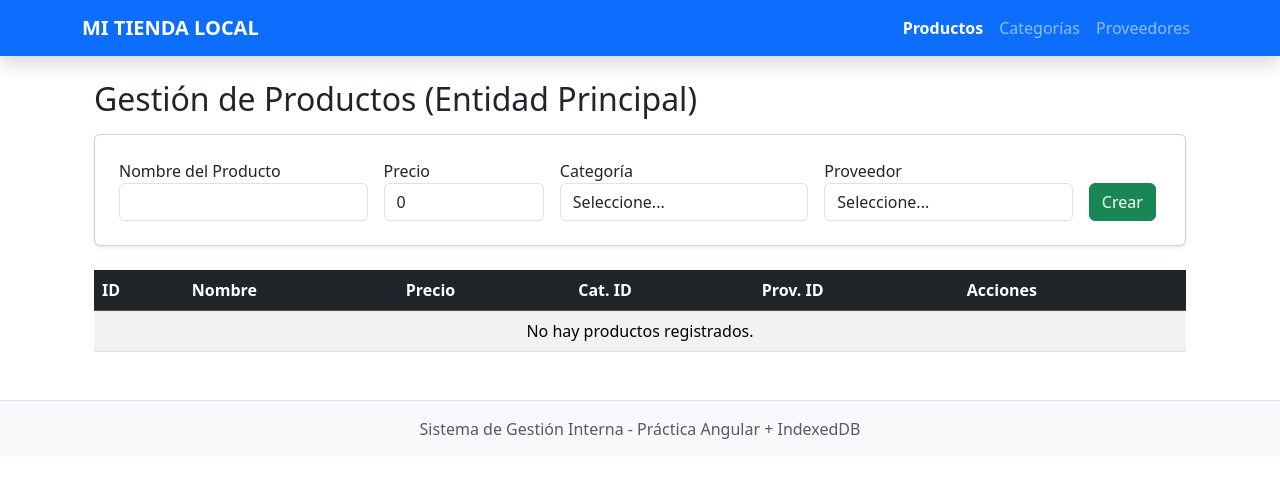
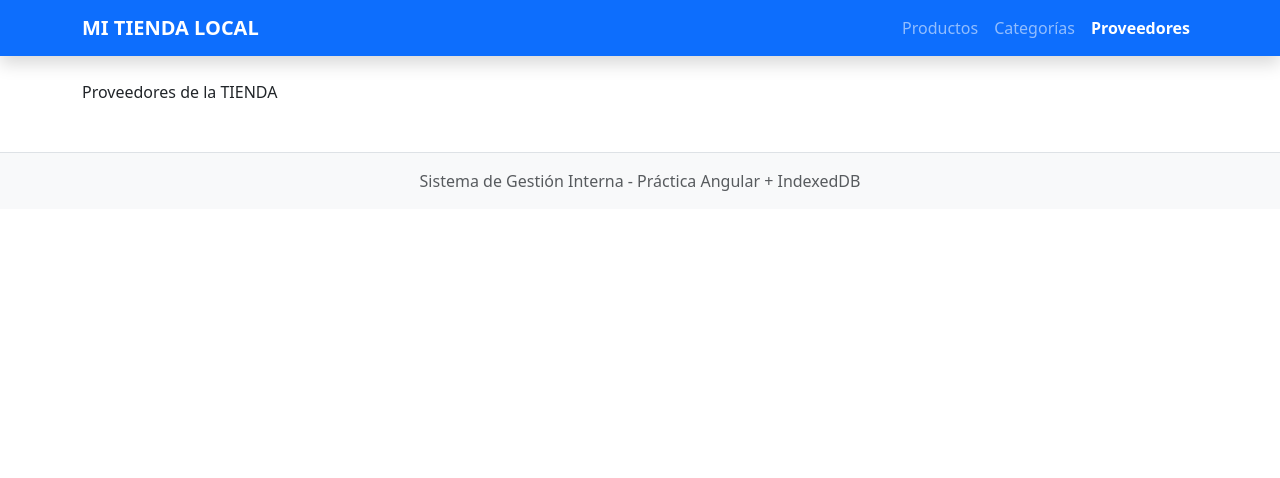
Before and after one commit to AlejandroNes/examen-3-tienda, an Angular app: page /#/proveedores in a window 1280 px wide. Before the commit this address led to /productos. Shown: the top 478 px of the page. Built offline with nearby package versions, Linux system fonts and the light colour scheme.

Commit message:
gitghub pages

```diff
--- a/src/app/app.config.ts
+++ b/src/app/app.config.ts
@@ -1,5 +1,6 @@
 import { ApplicationConfig, provideBrowserGlobalErrorListeners } from '@angular/core';
-import { provideRouter } from '@angular/router';
+// 1. Agregamos withHashLocation en esta línea:
+import { provideRouter, withHashLocation } from '@angular/router';
 
 import { routes } from './app.routes';
 import { provideClientHydration, withEventReplay } from '@angular/platform-browser';
@@ -7,7 +8,8 @@ import { provideClientHydration, withEventReplay } from '@angular/platform-brows
 export const appConfig: ApplicationConfig = {
   providers: [
     provideBrowserGlobalErrorListeners(),
-    provideRouter(routes),
+
+    provideRouter(routes, withHashLocation()),
     provideClientHydration(withEventReplay()),
   ],
 };
--- a/src/app/productos/productos.html
+++ b/src/app/productos/productos.html
@@ -1,5 +1,5 @@
 <div class="container mt-4">
-  <h2 class="mb-3">Gestión de Productos (Entidad Principal)</h2>
+  <h2 class="mb-3">Gestión de Productos</h2>
 
   <div class="card p-4 mb-4 shadow-sm">
     <div class="row g-3">
--- a/src/app/proveedores/proveedores.html
+++ b/src/app/proveedores/proveedores.html
@@ -1 +1 @@
-<p>proveedores works!</p>
+<p>Proveedores de la TIENDA</p>
```
